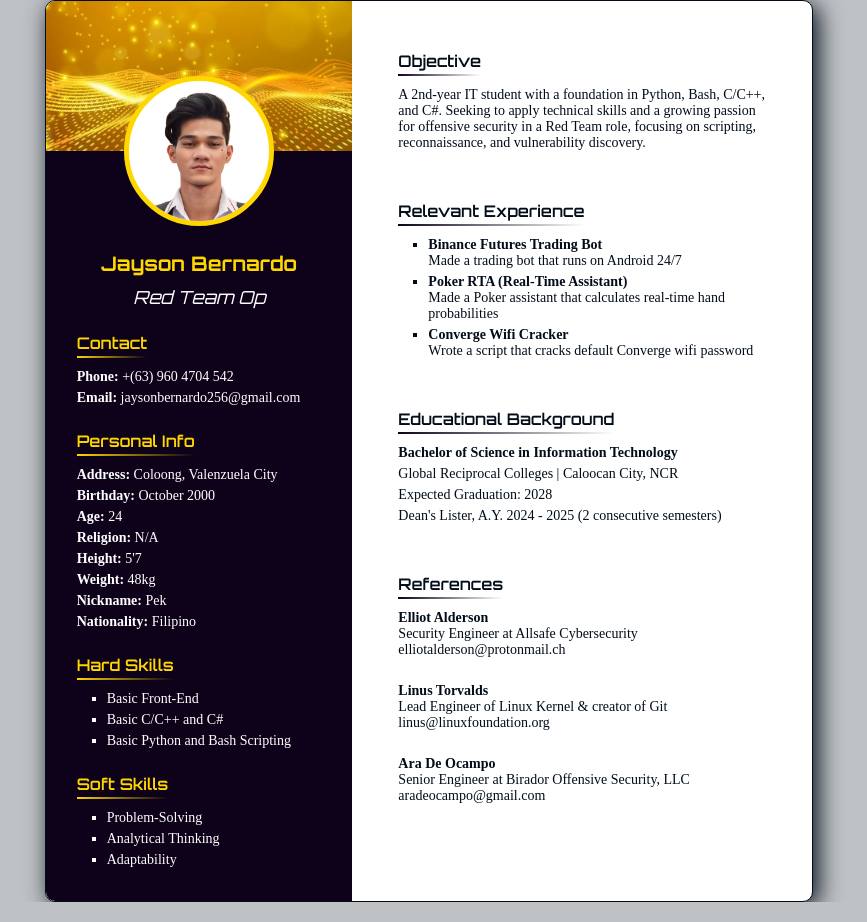
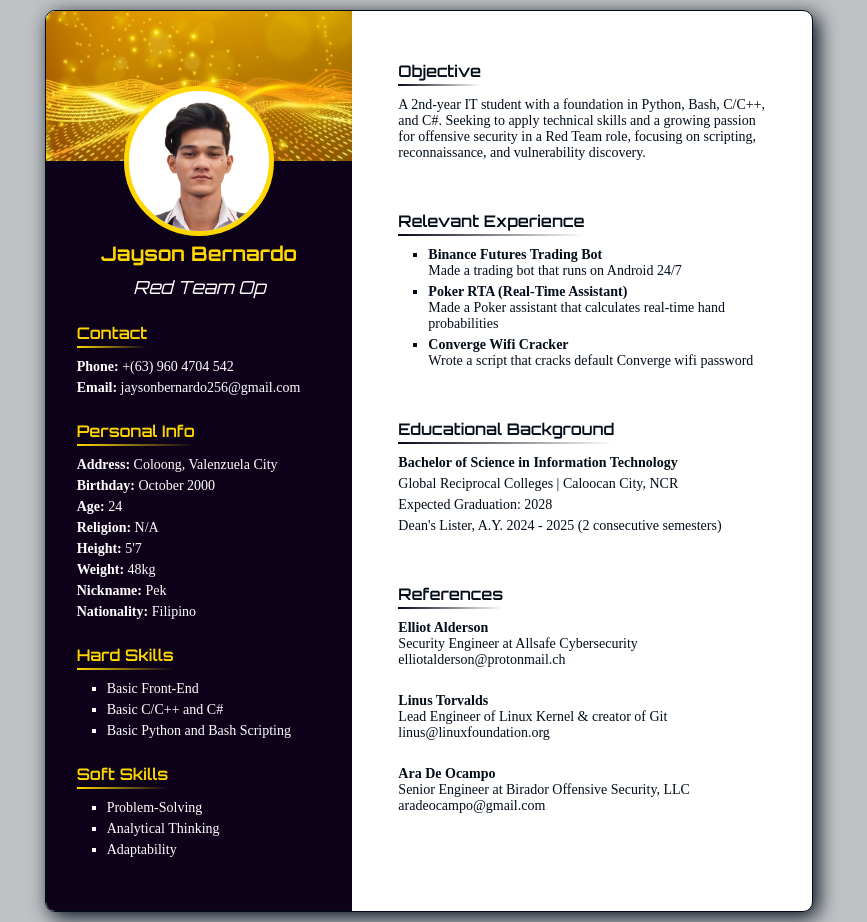
Before and after one commit to jaysonbernardo/Resume, a plain HTML site: page index.html in a window 1280 px wide. Shown: the whole page, without its empty margins (211-1078 px from the left). Drawn offline with Linux system fonts and the light colour scheme.

Commit message:
Add files via upload

```diff
--- a/styles.css
+++ b/styles.css
@@ -8,12 +8,12 @@ body {
 }
 #resume {
   max-width: 768px;
-  margin: auto;
+  margin: 10px auto;
   background-color: white;
   color: #020d19;
   border: 1px solid #020d19;
   border-radius: 10px;
-  box-shadow: 5px 5px 25px #020d19;
+  box-shadow: 5px 5px 20px #020d19;
   display: grid;
   grid-template-columns: 2fr 3fr;
   grid-template-rows: 1fr 5fr;
@@ -29,6 +29,7 @@ body {
 }
 #picture {
   position: relative;
+  transform: none;
   top: 50%;
   margin: auto;
   width: 150px;
@@ -42,6 +43,21 @@ body {
 #picture img {
   width: 105%;
   height: 105%;
+}
+#name {
+  width: 80%;
+  font-size: 20px;
+  margin: auto;
+  margin-top: 80px;
+  color: gold;
+  font-family: "Orbitron", sans-serif;
+}
+#profession {
+  width: 80%;
+  font-size: 18px;
+  margin: 10px auto;
+  font-style: italic;
+  font-family: "Orbitron", sans-serif;
 }
 .left, .right {
   width: 80%;
@@ -95,18 +111,6 @@ li {
   color: white;
   border-bottom-left-radius: 8px;
 }
-#name {
-  font-size: 20px;
-  margin-top: 100px;
-  color: gold;
-  font-family: "Orbitron", sans-serif;
-}
-#profession {
-  font-size: 18px;
-  margin: 10px;
-  font-style: italic;
-  font-family: "Orbitron", sans-serif;
-}
 #right {grid-area: right;}
 #references .info {
   margin-bottom: 25px;
@@ -117,9 +121,8 @@ li {
     flex-direction: column;
     width: 98%;
   }
-  #picture {
-    position: relative;
-    top: 75px;
+  #top-left {
+    height: 150px;
   }
   #left {
     border-bottom-left-radius: 0;
```
